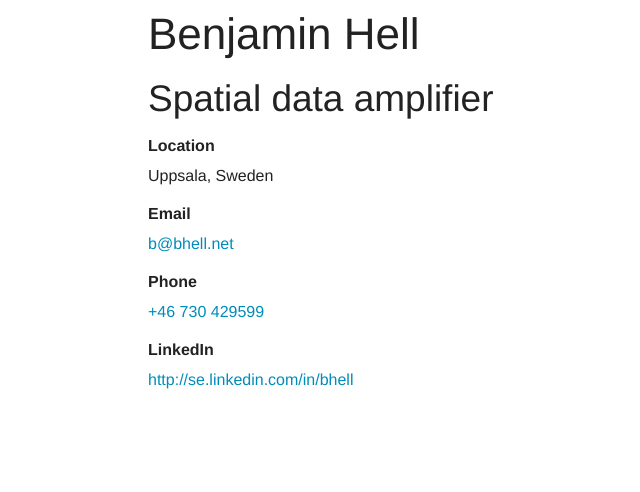
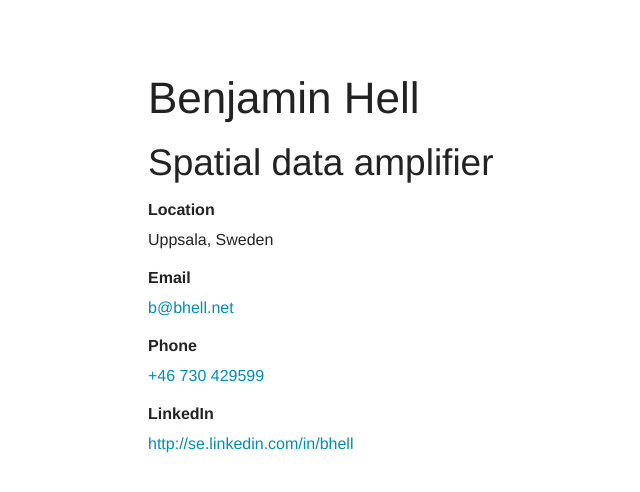
Before and after one commit to bhell/www.bhell.net, a website: page index.html in a window 1280 px wide. Shown: the whole page, without its empty margins (7-647 px from the left). Drawn offline with Linux system fonts and the light colour scheme.

Commit message:
Compiled CSS

```diff
--- a/stylesheets/app.css
+++ b/stylesheets/app.css
@@ -2056,3 +2056,10 @@ blockquote p {
     display: inherit !important;
   }
 }
+/* line 1, ../scss/modules/_layout.scss */
+body {
+  margin-top: 4em;
+  margin-bottom: 4em;
+  margin-top: 4rem;
+  margin-bottom: 4rem;
+}
```
